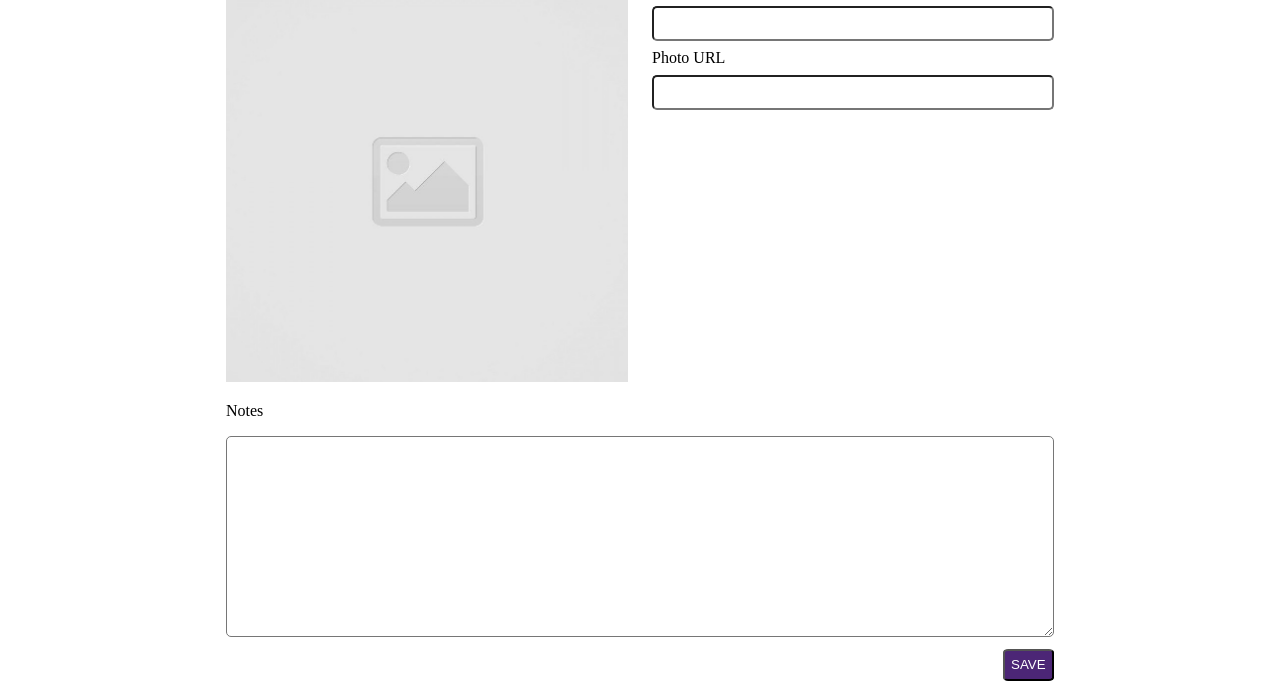
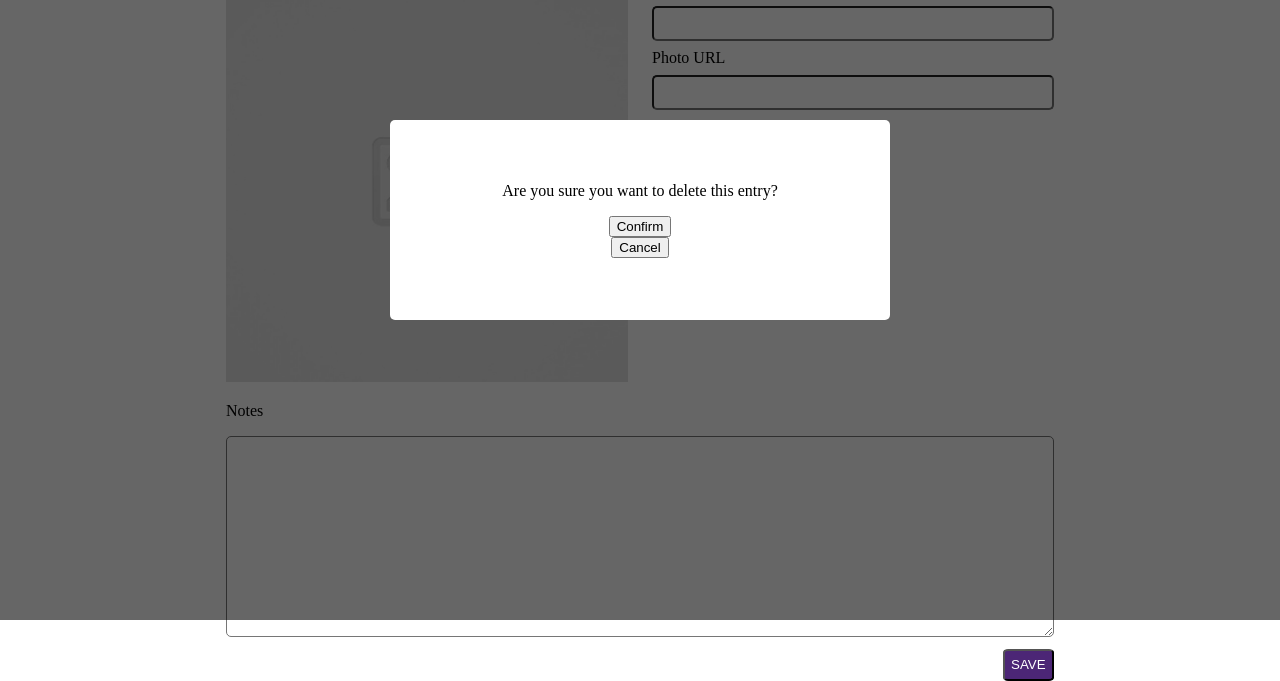
Before and after one commit to cathyygrcia/code-journal-c0823, a plain HTML site: page index.html in a window 1280 px wide. Shown: the part 180-861 px from the top of the page. Drawn offline with Linux system fonts and the light colour scheme.

Commit message:
wip for issue 4

```diff
--- a/css/styles.css
+++ b/css/styles.css
@@ -95,3 +95,26 @@ p {
   text-transform: none;
   text-decoration: underline;
 }
+
+.overlay {
+  position: absolute;
+  background-color: rgba(0, 0, 0, 0.6);
+  top: 0;
+  right: 0;
+  bottom: 0;
+  left: 0;
+  display: flex;
+  justify-content: center;
+  align-items: center;
+}
+
+.modal-box {
+  width: 500px;
+  height: 200px;
+  background-color: white;
+  border-radius: 5px;
+  display: flex;
+  flex-direction: column;
+  justify-content: center;
+  align-items: center;
+}
--- a/index.html
+++ b/index.html
@@ -75,6 +75,15 @@
           </div>
         </form>
       </div>
+      <div class="overlay-container">
+        <div class="overlay">
+          <div class="modal-box">
+            <p>Are you sure you want to delete this entry?</p>
+            <button class="confirm-delete-button">Confirm</button>
+            <button class="cancel-delete-button">Cancel</button>
+          </div>
+        </div>
+      </div>
       <div data-view="entries" class="hidden">
         <div class="row">
           <div class="column-full new">
```
